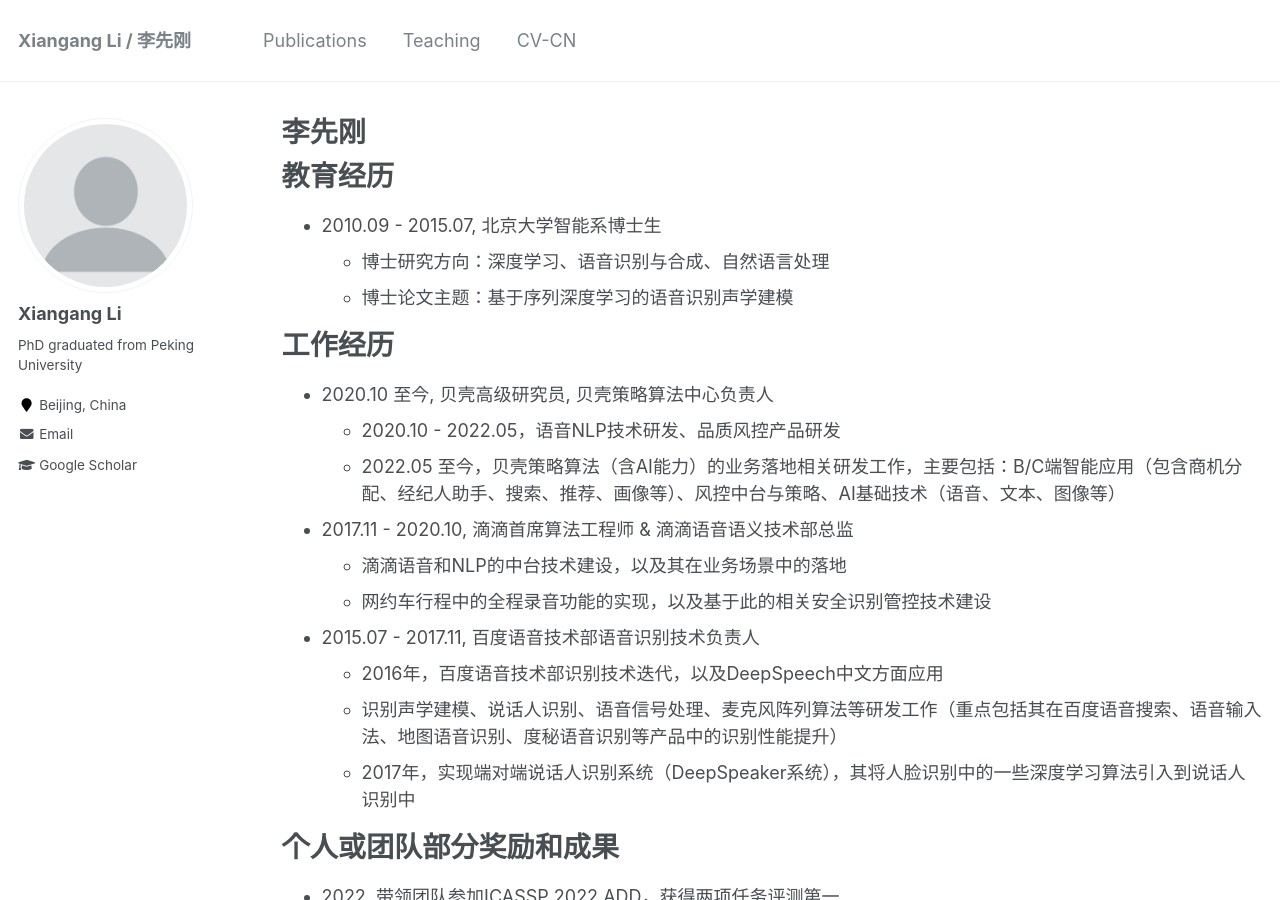
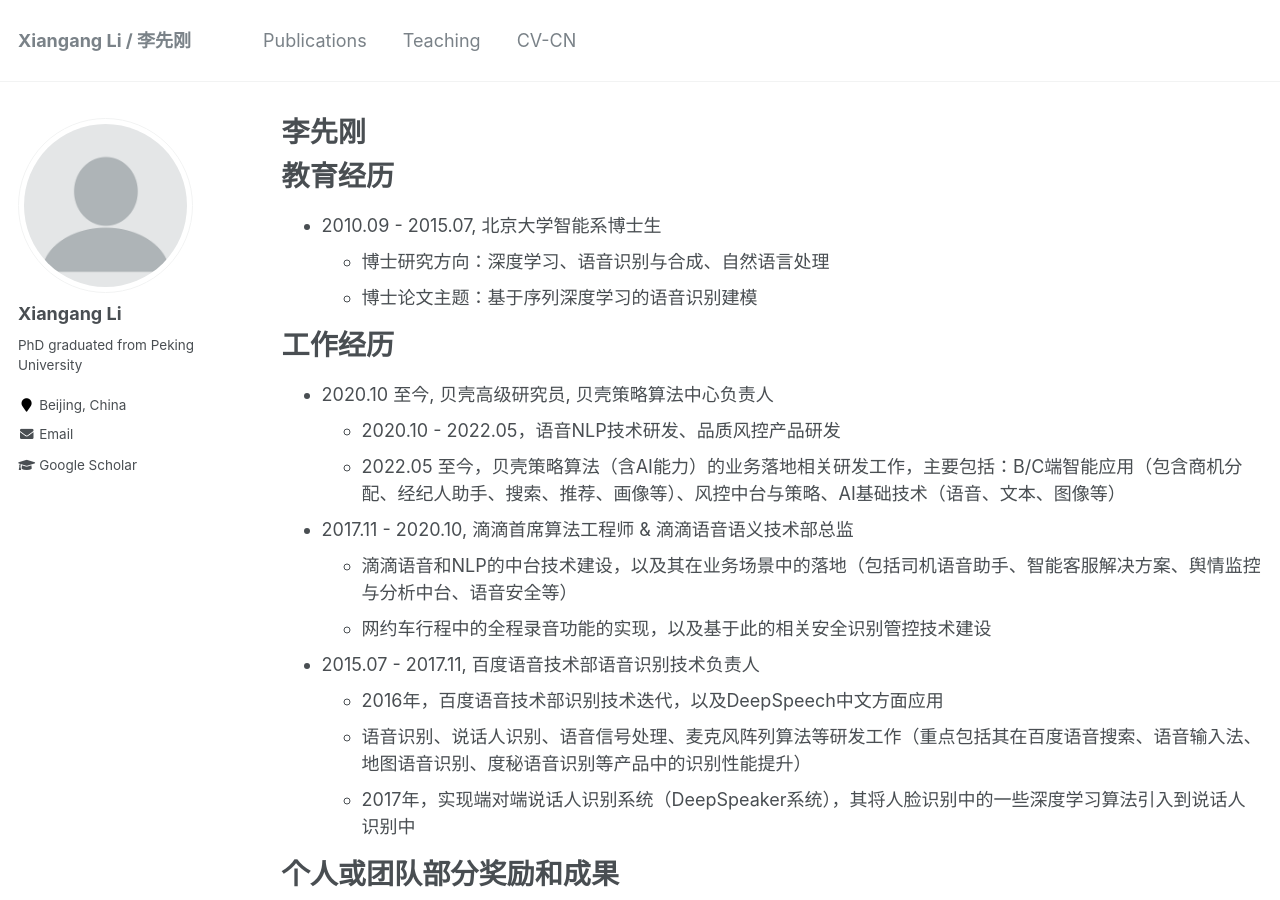
Before and after one commit to xiangangli/xiangangli.github.io, a Jekyll site: the page built from _pages/cv-cn.md, in a window 1280 px wide and 900 px high. Built offline with Jekyll 4.4.1, drawn with Linux system fonts in a browser that asks for light colours.

Commit message:
update cb

```diff
--- a/_pages/cv-cn.md
+++ b/_pages/cv-cn.md
@@ -13,7 +13,7 @@ redirect_from:
 ======
 * 2010.09 - 2015.07,    北京大学智能系博士生
   * 博士研究方向：深度学习、语音识别与合成、自然语言处理
-  * 博士论文主题：基于序列深度学习的语音识别声学建模
+  * 博士论文主题：基于序列深度学习的语音识别建模
 
 工作经历
 ======
@@ -21,11 +21,11 @@ redirect_from:
   * 2020.10 - 2022.05，语音NLP技术研发、品质风控产品研发
   * 2022.05 至今，贝壳策略算法（含AI能力）的业务落地相关研发工作，主要包括：B/C端智能应用（包含商机分配、经纪人助手、搜索、推荐、画像等）、风控中台与策略、AI基础技术（语音、文本、图像等）
 * 2017.11 - 2020.10,    滴滴首席算法工程师 & 滴滴语音语义技术部总监
-  * 滴滴语音和NLP的中台技术建设，以及其在业务场景中的落地
+  * 滴滴语音和NLP的中台技术建设，以及其在业务场景中的落地（包括司机语音助手、智能客服解决方案、舆情监控与分析中台、语音安全等）
   * 网约车行程中的全程录音功能的实现，以及基于此的相关安全识别管控技术建设
 * 2015.07 - 2017.11,    百度语音技术部语音识别技术负责人
   * 2016年，百度语音技术部识别技术迭代，以及DeepSpeech中文方面应用
-  * 识别声学建模、说话人识别、语音信号处理、麦克风阵列算法等研发工作（重点包括其在百度语音搜索、语音输入法、地图语音识别、度秘语音识别等产品中的识别性能提升）
+  * 语音识别、说话人识别、语音信号处理、麦克风阵列算法等研发工作（重点包括其在百度语音搜索、语音输入法、地图语音识别、度秘语音识别等产品中的识别性能提升）
   * 2017年，实现端对端说话人识别系统（DeepSpeaker系统），其将人脸识别中的一些深度学习算法引入到说话人识别中
 
 个人或团队部分奖励和成果
```
